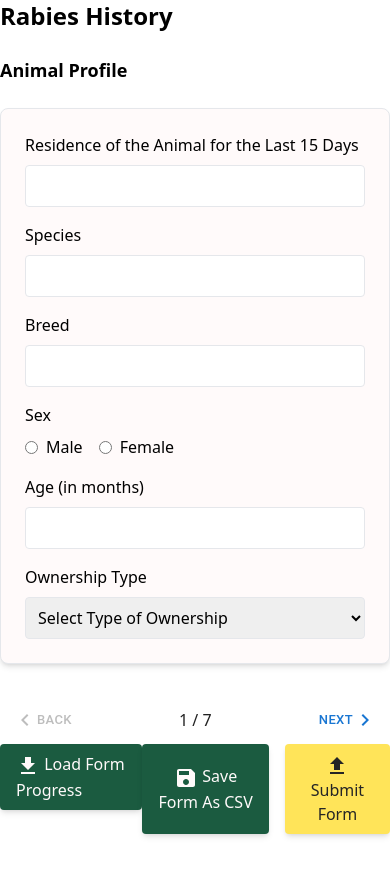
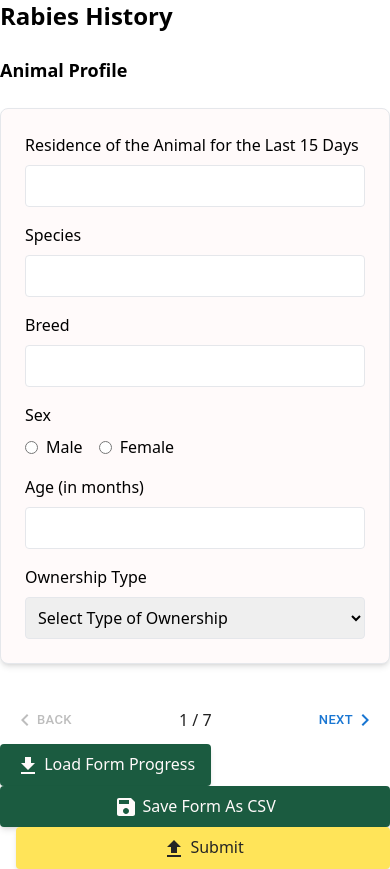
Before and after one commit to TonYacapin/PAAW, a React (Create React App) app in the folder dashboard/: page /rhf in a window 390 px wide. Before the commit the page ends 844 px from the top, so only its background shows below. Built offline with nearby package versions, Linux system fonts and the light colour scheme.

Commit message:
WIP responsiveness

```diff
--- a/dashboard/src/component/FormSubmit.js
+++ b/dashboard/src/component/FormSubmit.js
@@ -1,11 +1,13 @@
-import { Download, Save, Upload } from '@mui/icons-material'
-import React from 'react'
+import { Download, Save, Upload } from "@mui/icons-material";
+import { useMediaQuery } from "@mui/material";
+import React from "react";
 
 export default function FormSubmit(props) {
   return (
-    <div className="flex flex-row">
-    <label htmlFor="fileinput">
-      <div className="bg-darkgreen text-white py-2 px-4 rounded hover:bg-darkergreen shadow-md">
+    <div className="flex md:flex-row flex-col gap-x-5 md:min-h-2 2xs:min-h-2">
+      <div className="flex">
+        <label htmlFor="fileinput" className="w-max">
+          <div className=" bg-darkgreen text-white py-2 px-4  w-max rounded hover:bg-darkergreen shadow-md">
             <Download /> Load Form Progress
           </div>
           <input
@@ -16,21 +18,23 @@ export default function FormSubmit(props) {
             style={{ display: "none" }}
           />
         </label>
-    <div className="grow" />
-    <div className="flex space-x-4">
+      </div>
+
+      <div className="grow shrink" />
+      <div className="flex space-x-4 md:flex-row flex-col">
         <button
           onClick={props.handleExportCSV}
-        className=" bg-darkgreen text-white py-2 px-4 rounded hover:bg-darkergreen shadow-md"
+          className="bg-darkgreen text-white py-2 px-4 rounded hover:bg-darkergreen shadow-md"
         >
-        <Save/> Save Form As CSV
+          <Save /> Save Form As CSV
         </button>
         <button
           onClick={props.handleSubmit}
           className="bg-pastelyellow text-black py-2 px-4 rounded hover:bg-darkerpastelyellow shadow-md"
         >
-        <Upload/> Submit Form
+          <Upload /> Submit {useMediaQuery("(min-width:600px)") && "form"}
         </button>
       </div>
     </div>
-  )
+  );
 }
```
Lines whose indentation alone changed are shown as unchanged.
